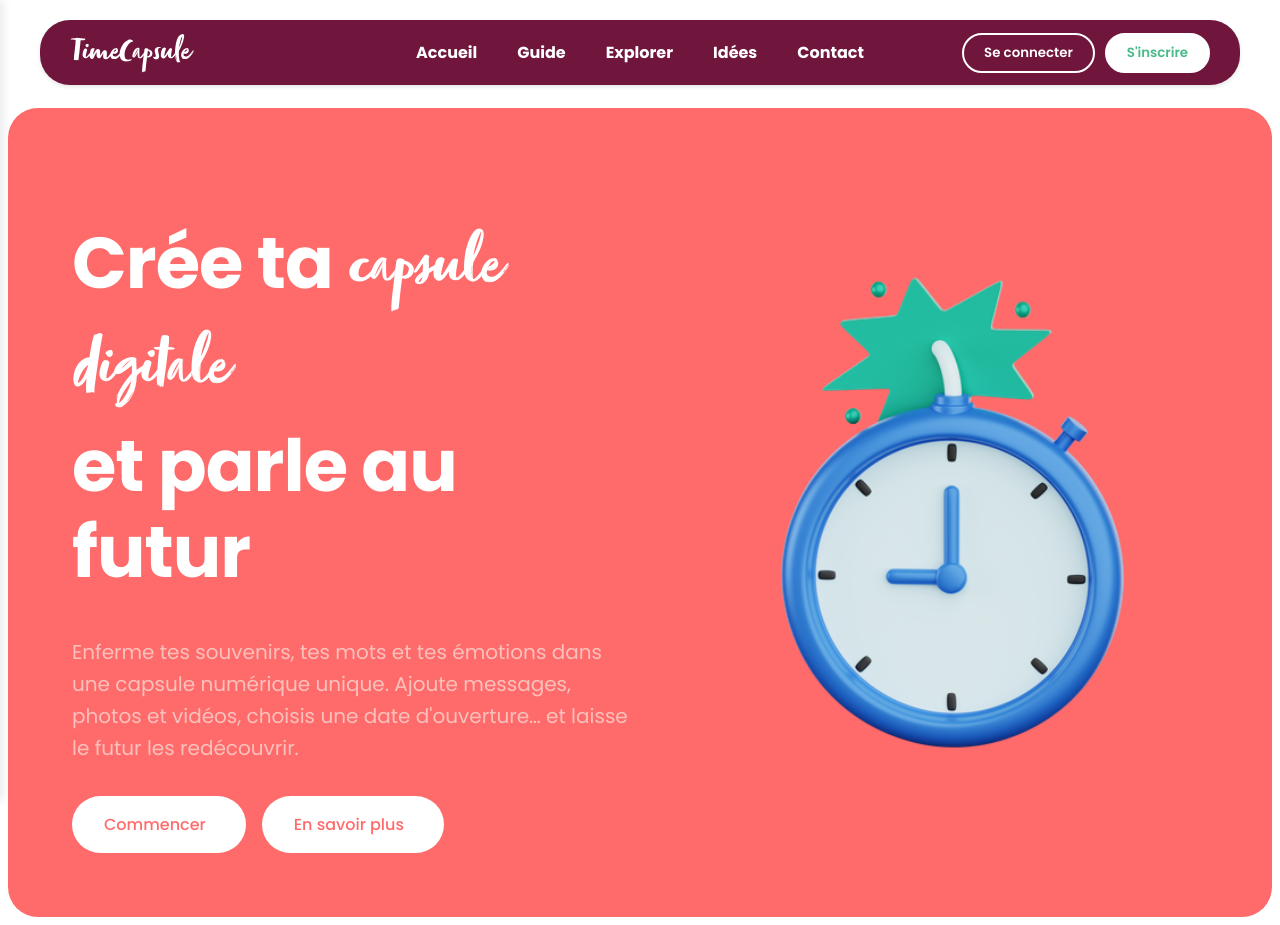
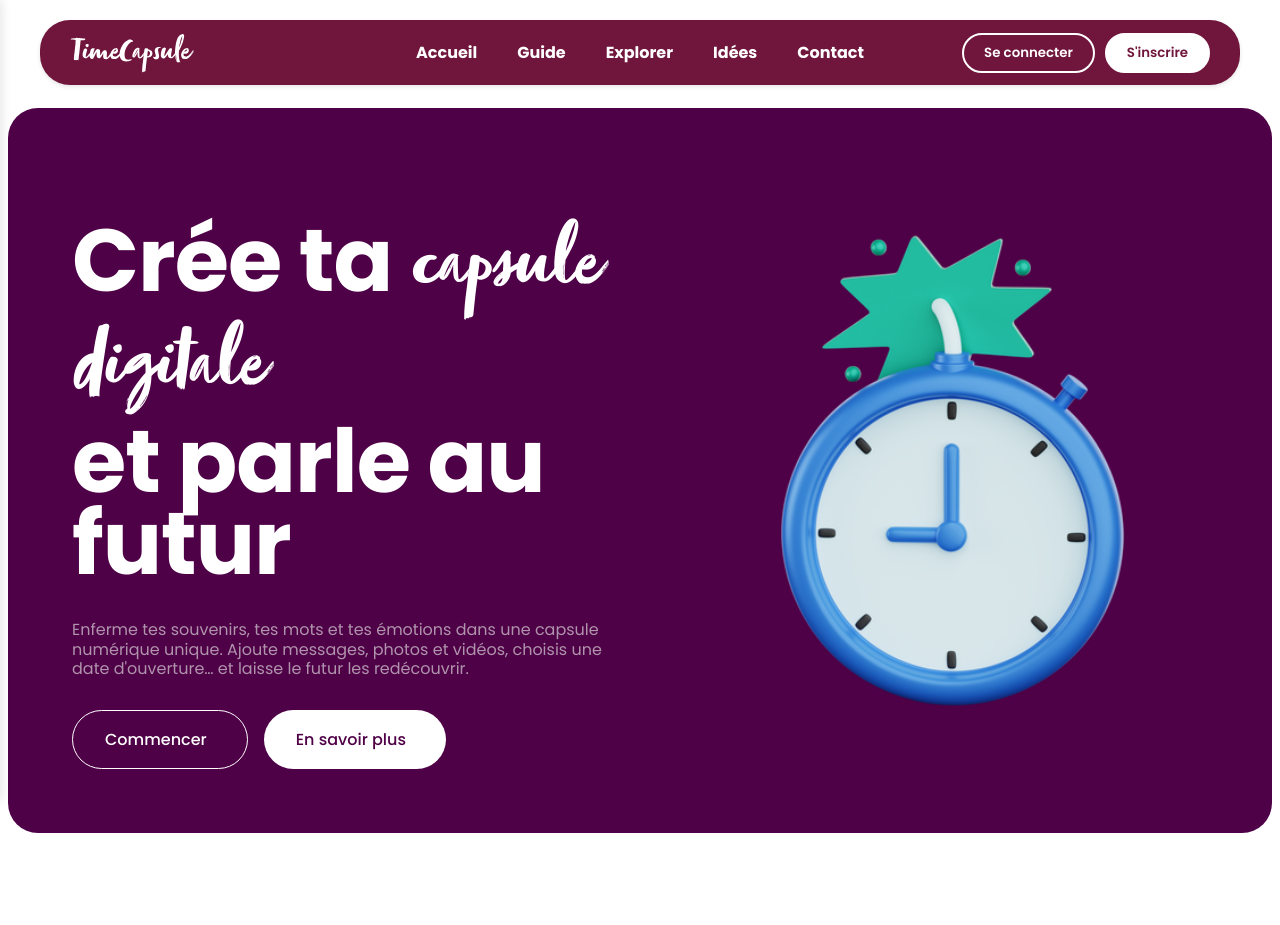
Before and after one commit to Bakops/TimeCapsule, a Vue app: page / in a window 1280 px wide. After the commit the page ends 841 px from the top, so only its background shows below. Built offline with nearby package versions, Linux system fonts and the light colour scheme.

Commit message:
Maj colors background et font

```diff
--- a/src/components/Header.vue
+++ b/src/components/Header.vue
@@ -393,16 +393,16 @@ export default {
 
 .btn2 {
   background-color: white;
-  color: #47ba87;
+  color: #70163c;
 }
 
 .btn1:hover {
   background-color: white;
-  color: #47ba87;
+  color: #70163c;
 }
 
 .btn2:hover {
-  background-color: #47ba87;
+  background-color: #70163c;
   color: white;
 }
 
@@ -482,7 +482,7 @@ export default {
   left: 0;
   width: 320px;
   height: 100vh;
-  background: #47ba87;
+  background: #70163c;
   z-index: 2000;
   transform: translateX(-100%);
   transition: transform 0.3s ease;
@@ -527,7 +527,7 @@ export default {
 
 .mobile-btn-primary {
   background: white;
-  color: #47ba87;
+  color: #70163c;
   border: none;
   padding: 12px 20px;
   border-radius: 25px;
--- a/src/components/Hero-header.vue
+++ b/src/components/Hero-header.vue
@@ -34,7 +34,7 @@
 
 <style scoped>
 .hero-header {
-  background-color: #ff6b6b;
+  background-color: #4f0147;
   display: flex;
   flex-direction: column;
   align-items: center;
@@ -98,7 +98,7 @@
   font-family: "Poppins", sans-serif;
   font-size: 0.95rem;
   font-weight: 500;
-  color: #ff6b6b;
+  color: #4f0147;
   background-color: #fff;
   border: none;
   border-radius: 30px;
@@ -107,10 +107,17 @@
   text-decoration: none;
 }
 
+.btn:nth-child(1) {
+  background-color: transparent;
+  border: 1px solid #fff;
+  color: #fff;
+}
+
 .btn:hover {
-  background-color: #3da575;
+  background-color: #70163c;
+  color: #fff;
   transform: translateY(-2px);
-  box-shadow: 0 4px 12px rgba(71, 186, 135, 0.3);
+  box-shadow: 0 4px 12px #70163b85;
 }
 
 .btn:active {
@@ -212,12 +219,14 @@
   }
 
   .text_hero h1 {
-    font-size: 4.5rem;
+    font-size: 5.5rem;
+    line-height: 5.1rem;
     letter-spacing: -1px;
   }
 
   .text_hero p {
-    font-size: 1.25rem;
+    font-size: 1rem;
+    line-height: 1.2rem;
     max-width: 650px;
   }
 
```
